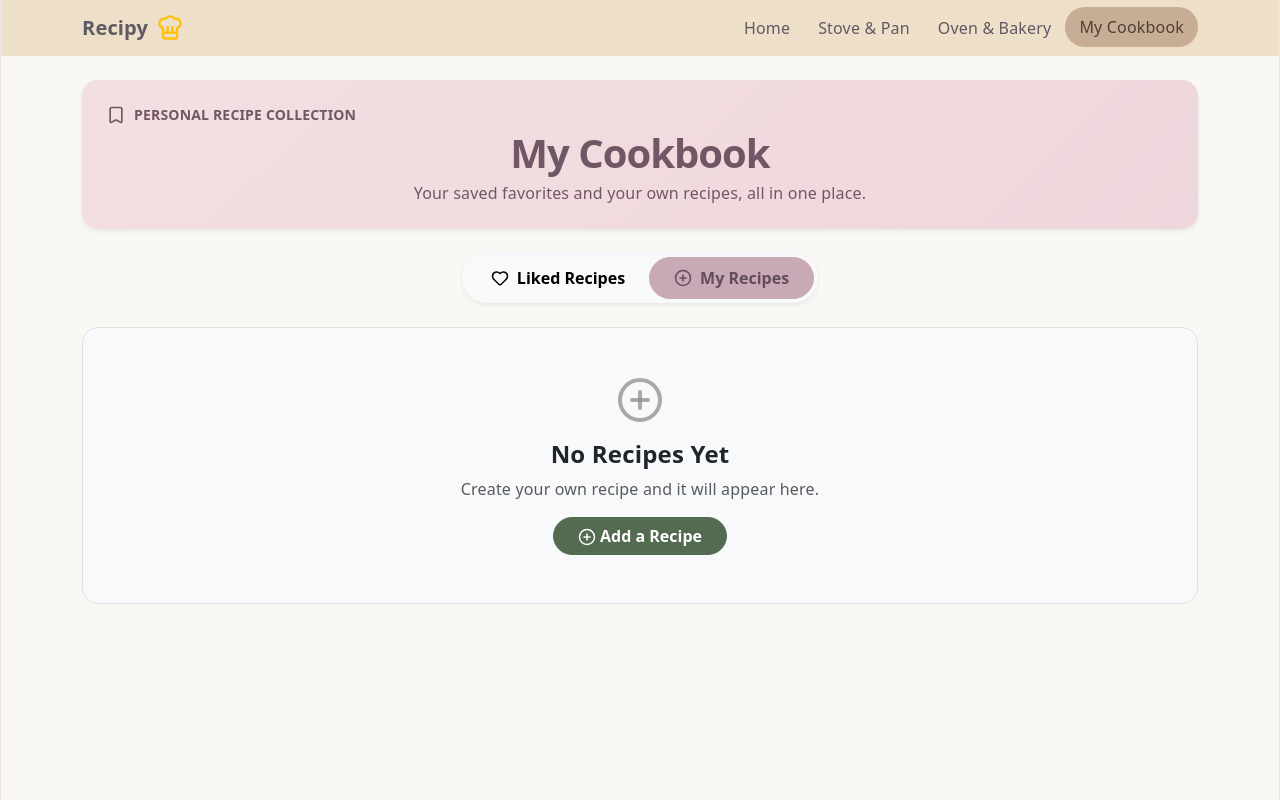
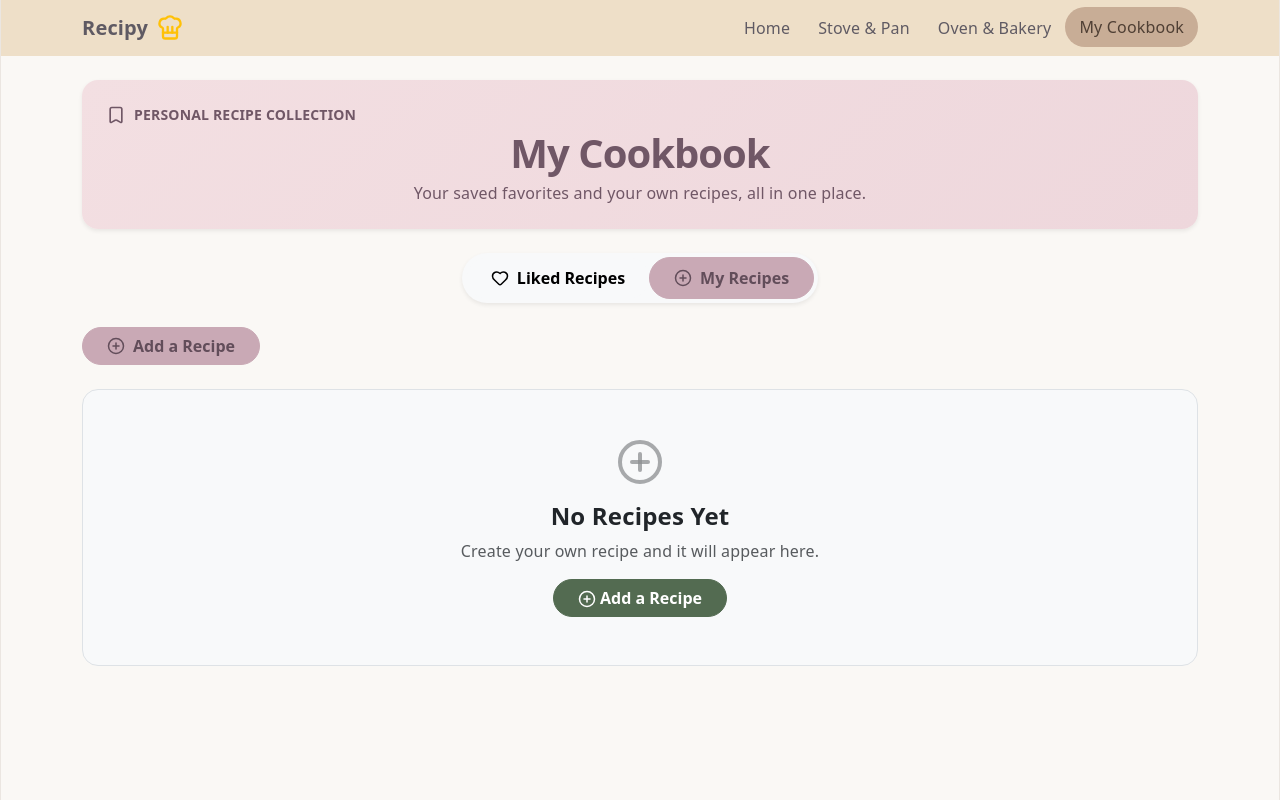
Before and after one commit to J-u-lia/recipe-cookbook-app, a React (Vite) app: page /my-cookbook in a window 1280 px wide. Both pictures are taken after a click on the button "My Recipes". Built offline with nearby package versions, Linux system fonts and the light colour scheme.

Commit message:
MyCookbook buttons always visible

```diff
--- a/src/pages/MyCookbook.jsx
+++ b/src/pages/MyCookbook.jsx
@@ -110,15 +110,15 @@ function MyCookbook() {
         }
     };
 
-    // it is now possible to decide Liked vs My Recipes and then the category filter is applied
-    // create new array with recipes that match the selectedd category
-    const filteredRecipes = savedRecipes
+    const sectionRecipes = savedRecipes
         .filter((meal) =>
             cookbookSection === 'liked'
                 ? !meal.isCustom
                 : meal.isCustom
-        )
-        .filter((meal) => {
+        );
+
+    // Apply the category filter to the selected cookbook section.
+    const filteredRecipes = sectionRecipes.filter((meal) => {
         // if user is at category all then every saved recipe is displayed
         if (selectedCategory === 'All') return true;
         // if it is at baking then onl the recipes in baking or desserts
@@ -190,10 +190,11 @@ function MyCookbook() {
             </div>
 
             {/* CATEGORY FILTER Buttons - one for All, Cooking, Baking */}
-            {filteredRecipes.length > 0 && (
+            {(sectionRecipes.length > 0 || cookbookSection === 'created') && (
 
                 <div className="d-flex align-items-center justify-content-between flex-wrap gap-3 mb-4">
 
+                    {sectionRecipes.length > 0 && (
                     <div className="d-flex gap-2">
                         {/* create array with possible button options and give them the react key
                         style them different if selected */}
@@ -211,6 +212,7 @@ function MyCookbook() {
                             </button>
                         ))}
                     </div>
+                    )}
                     {/* if user is in section created then there is the Add my recipe button availabke and also the button to clear the recipes this labe changes when in liked*/}
                     <div className="d-flex gap-2">
                         {cookbookSection === 'created' && (
@@ -226,7 +228,7 @@ function MyCookbook() {
                             </button>
                         )}
 
-                        {filteredRecipes.length > 0 && (
+                        {sectionRecipes.length > 0 && (
                             <button
                                 onClick={clearCurrentSection}
                                 className="btn btn-outline-danger rounded-pill px-3 fw-semibold d-flex align-items-center gap-2"
@@ -255,22 +257,31 @@ function MyCookbook() {
                         <>
                             <Heart size={48} className="text-muted mb-3 opacity-50" />
                             <h4 className="fw-bold text-dark">
-                                No Liked Recipes Yet
+                                {sectionRecipes.length === 0
+                                    ? 'No Liked Recipes Yet'
+                                    : `No ${selectedCategory} Recipes`}
                             </h4>
                             <p className="text-muted mb-0">
-                                You haven't liked any recipes yet. Click the heart on a recipe to save it here!
+                                {sectionRecipes.length === 0
+                                    ? "You haven't liked any recipes yet. Click the heart on a recipe to save it here!"
+                                    : `You don't have any liked ${selectedCategory.toLowerCase()} recipes. Choose another category or select All.`}
                             </p>
                         </>
                     ) : (
                         <>
                             <PlusCircle size={48} className="text-muted mb-3 opacity-50" />
                             <h4 className="fw-bold text-dark">
-                                No Recipes Yet
+                                {sectionRecipes.length === 0
+                                    ? 'No Recipes Yet'
+                                    : `No ${selectedCategory} Recipes`}
                             </h4>
                             <p className="text-muted mb-3">
-                                Create your own recipe and it will appear here.
+                                {sectionRecipes.length === 0
+                                    ? 'Create your own recipe and it will appear here.'
+                                    : `You don't have any ${selectedCategory.toLowerCase()} recipes. Choose another category or select All.`}
                             </p>
 
+                            {sectionRecipes.length === 0 && (
                                 <button
                                     onClick={() => {
                                         setRecipeToEdit(null);
@@ -281,6 +292,7 @@ function MyCookbook() {
                                     <PlusCircle size={18} className="me-1" />
                                     Add a Recipe
                                 </button>
+                            )}
                         </>
                     )}
                 </div>
```
Lines whose indentation alone changed are shown as unchanged.
